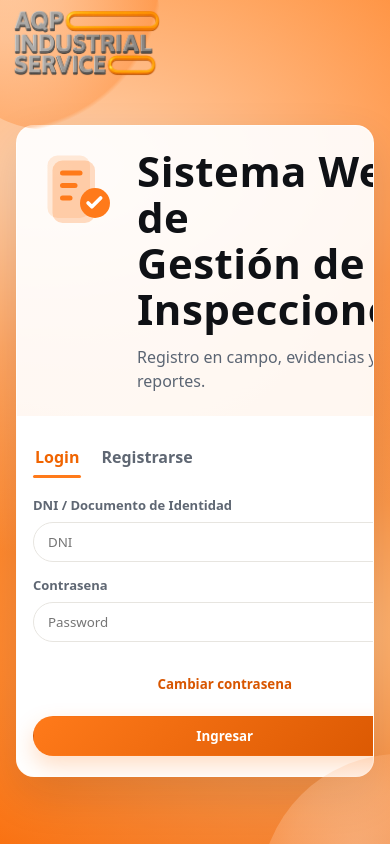
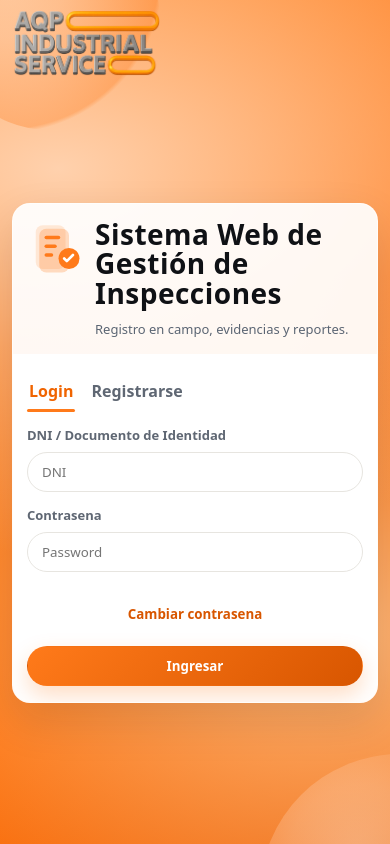
Before and after one commit to natt25/Sistema-Web-de-Gestion-de-Inspecciones, a React app in the folder frontend/: page /login in a window 390 px wide. Built offline with nearby package versions, Linux system fonts and the light colour scheme; no server answers; the HTML template or start-up script is replaced by a standard one.

Commit message:
feat: enhance authentication layout and responsiveness for various screen sizes

```diff
--- a/frontend/src/App.css
+++ b/frontend/src/App.css
@@ -1062,6 +1062,12 @@
   display:flex;
   align-items:flex-start;
   gap:22px;
+  min-width: 0;
+}
+
+.auth-brand > div:last-child{
+  min-width: 0;
+  flex: 1;
 }
 
 /* logo grande limpio */
@@ -1125,6 +1131,117 @@
   }
 }
 
+@media (max-width: 900px){
+  .auth-card{
+    grid-template-columns: 1fr;
+    max-width: 560px;
+  }
+
+  .auth-left{
+    padding: 18px 16px;
+  }
+
+  .auth-right{
+    padding: 18px 16px;
+  }
+
+  .auth-brand{
+    gap: 14px;
+    align-items: flex-start;
+  }
+
+  .auth-logo svg{
+    width: 64px;
+    height: 64px;
+    flex: 0 0 auto;
+  }
+
+  .auth-title{
+    font-size: clamp(24px, 6vw, 34px);
+    line-height: 1.08;
+    margin: 0 0 8px 0;
+    word-break: break-word;
+    overflow-wrap: anywhere;
+  }
+
+  .auth-subtitle{
+    font-size: 14px;
+    line-height: 1.45;
+    max-width: 100%;
+  }
+}
+
+@media (max-width: 520px){
+  .auth-shell{
+    padding: 74px 12px 12px;
+  }
+
+  .auth-card{
+    width: 100%;
+    border-radius: 18px;
+  }
+
+  .auth-left{
+    padding: 16px 14px;
+  }
+
+  .auth-right{
+    padding: 16px 14px;
+  }
+
+  .auth-brand{
+    display: grid;
+    grid-template-columns: 56px minmax(0, 1fr);
+    gap: 12px;
+    align-items: start;
+  }
+
+  .auth-logo{
+    width: 56px;
+    display: flex;
+    align-items: flex-start;
+    justify-content: center;
+  }
+
+  .auth-logo svg{
+    width: 56px;
+    height: 56px;
+  }
+
+  .auth-title{
+    font-size: clamp(18px, 9vw, 28px);
+    line-height: 1.05;
+    margin: 0 0 8px 0;
+    word-break: break-word;
+    overflow-wrap: anywhere;
+  }
+
+  .auth-subtitle{
+    font-size: 13px;
+    line-height: 1.4;
+  }
+
+  .auth-tabs{
+    gap: 14px;
+    margin-bottom: 14px;
+  }
+}
+
+@media (max-width: 380px){
+  .auth-title{
+    font-size: 16px;
+  }
+
+  .auth-brand{
+    grid-template-columns: 48px minmax(0, 1fr);
+  }
+
+  .auth-logo svg{
+    width: 48px;
+    height: 48px;
+  }
+}
+
 .sidebar-logo{
   width: 48px;
   height: 48px;
```
